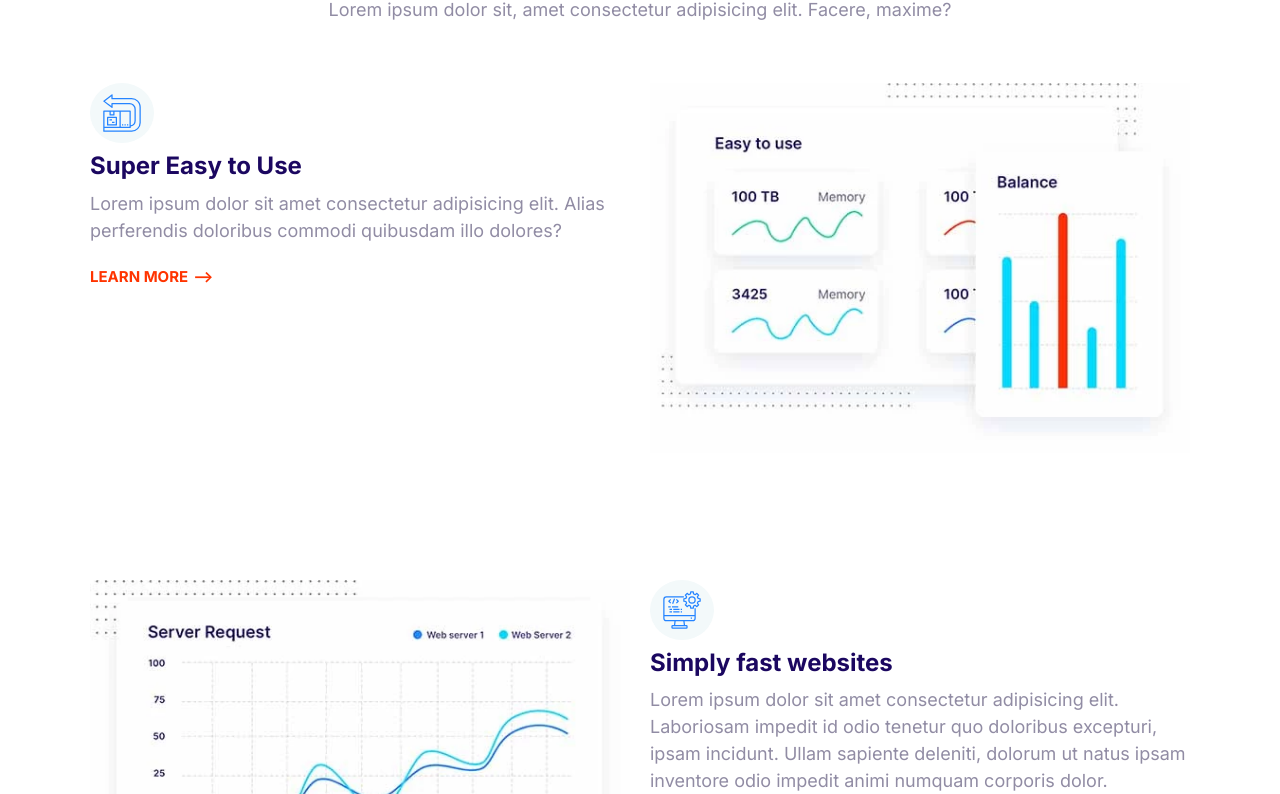
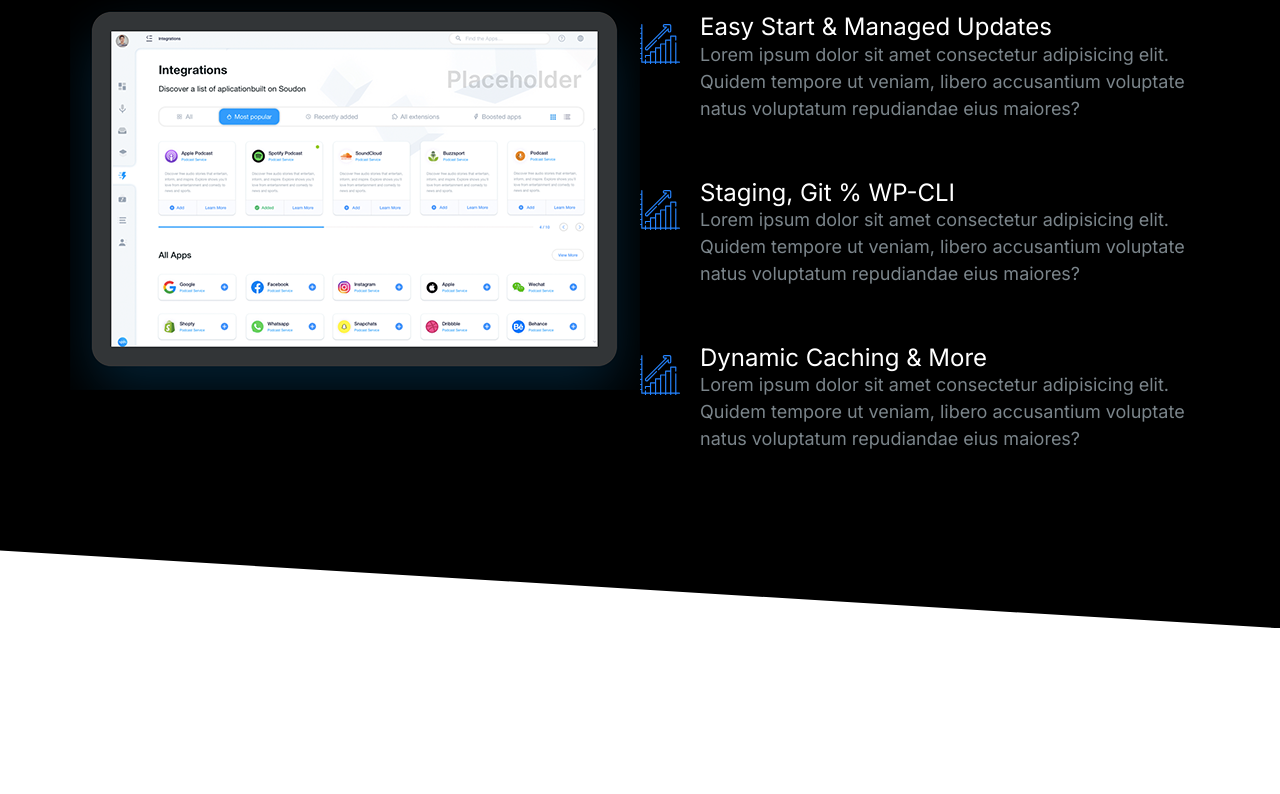
Before and after one commit to dan-jon32/moshify, a plain HTML site: page index.html in a window 1280 px wide. Shown: the part 151-945 px from the top of the page. After the commit the page ends 800 px from the top, so only its background shows below. Drawn offline with Linux system fonts and the light colour scheme.

Commit message:
Bulid showcase component.

```diff
--- a/css/styles.css
+++ b/css/styles.css
@@ -15,6 +15,10 @@
 }
 
 /* Typography */
+::selection {
+  background: var(--color-primary);
+  color: #fff;
+}
 html {
   font-size: 62.5%;
 }
@@ -43,6 +47,7 @@
 
 h3 {
   font-size: 3rem;
+  font-weight: 300;
 }
 
 p {
@@ -136,7 +141,6 @@
 .list {
   list-style: none;
   padding-left: 0;
-  color: var(--color-headings);
 }
 
 .list--inline .list__item {
@@ -147,6 +151,7 @@
 .list--tick {
   list-style-image: url(../images/tick.svg);
   padding-left: 3rem;
+  color: var(--color-headings);
 }
 
 .list--tick .list__item {
@@ -417,6 +422,7 @@
 /* Media */
 .media {
   display: flex;
+  margin-bottom: 4rem;
 }
 
 .media__title {
@@ -614,17 +620,19 @@
   color: #7b858b;
 }
 
-.block--dark .block__heading {
+.block--dark h1,
+.block--dark h2,
+.block--dark h3 {
   color: #fff;
 }
 
 .block--skewed-right {
-  clip-path: polygon(0% 0%, 100% 0%, 100% 100%, 0% 80%);
+  clip-path: polygon(0% 0%, 100% 0%, 100% 100%, 0% 90%);
   padding-bottom: calc(var(--padding-vertical) + 4rem);
 }
 
 .block--skewed-left {
-  clip-path: polygon(0% 0%, 100% 0%, 100% 80%, 0% 100%);
+  clip-path: polygon(0% 0%, 100% 0%, 100% 90%, 0% 100%);
   padding-bottom: calc(var(--padding-vertical) + 4rem);
 }
 
@@ -697,10 +705,6 @@
 }
 
 /* Hero */
-
-.hero {
-  clip-path: polygon(0% 0%, 100% 0%, 100% 90%, 0% 100%);
-}
 
 .hero__tagline {
   font-size: 2rem;
@@ -782,3 +786,24 @@
     order: 2;
   }
 }
+
+/* Showcase Block*/
+
+.block-showcase__image > img {
+  width: 100%;
+}
+
+@media screen and (min-width: 768px) {
+  .block-showcase .grid {
+    grid-template-columns: 50% 50%;
+  }
+
+  .block-showcase__image {
+    justify-self: end;
+  }
+}
+
+.block-showcase__image > img {
+  width: auto;
+  max-width: 700px;
+}
--- a/index.html
+++ b/index.html
@@ -15,112 +15,74 @@
     />
   </head>
   <body>
-    <section class="block container">
+    <section class="block block--dark block--skewed-right block-showcase">
       <header class="block__header">
-        <h2>Host on the Cloud to Keep Growing</h2>
-        <p>
-          Lorem ipsum dolor sit, amet consectetur adipisicing elit. Facere,
-          maxime?
-        </p>
+        <h2>User-Friendly Control Panel</h2>
       </header>
-      <article class="grid grid--1x2 feature">
-        <div class="feature__content">
-          <span class="icon-container">
-            <svg class="icon icon--primary">
-              <use xlink:href="./images/sprite.svg#easy"></use>
-            </svg>
-          </span>
-          <h3 class="feature__heading">Super Easy to Use</h3>
-          <p>
-            Lorem ipsum dolor sit amet consectetur adipisicing elit. Alias
-            perferendis doloribus commodi quibusdam illo dolores?
-          </p>
-          <a href="#" class="link-arrow">Learn more</a>
-        </div>
-        <picture>
+      <div class="container grid grid--1x2">
+        <picture class="block-showcase__image">
           <source
             type="image/webp"
-            srcset="images/easy.webp 1x, images/easy@2x.webp 2x" />
+            srcset="images/ipad.webp 1x, images/ipad@2x.webp 2x" />
           <source
-            type="image/jpg"
-            srcset="images/easy.jpg 1x, images/easy@2x.jpg 2x" />
-          <img class="feature__image" src="images/easy@2x.jpg" alt=""
+            type="image/png"
+            srcset="images/ipad.png 1x, images/ipad@2x.png 2x" />
+          <img src="images/ipad@2x.png" alt=""
         /></picture>
-      </article>
-      <article class="grid grid--1x2 feature">
-        <div class="feature__content">
-          <span class="icon-container">
+        <ul class="list">
+          <li>
+            <div class="media">
+              <div class="media__image">
                 <svg class="icon icon--primary">
-              <use xlink:href="./images/sprite.svg#computer"></use>
+                  <use xlink:href="./images/sprite.svg#growth"></use>
                 </svg>
-          </span>
-          <h3 class="feature__heading">Simply fast websites</h3>
+              </div>
+              <div class="media__body">
+                <h3 class="media__title">Easy Start & Managed Updates</h3>
                 <p>
-            Lorem ipsum dolor sit amet consectetur adipisicing elit. Laboriosam
-            impedit id odio tenetur quo doloribus excepturi, ipsam incidunt.
-            Ullam sapiente deleniti, dolorum ut natus ipsam inventore odio
-            impedit animi numquam corporis dolor.
+                  Lorem ipsum dolor sit amet consectetur adipisicing elit.
+                  Quidem tempore ut veniam, libero accusantium voluptate natus
+                  voluptatum repudiandae eius maiores?
                 </p>
-          <a href="#" class="link-arrow">Learn more</a>
               </div>
-        <picture>
-          <source
-            type="image/webp"
-            srcset="images/fast.webp 1x, images/fast@2x.webp 2x" />
-          <source
-            type="image/jpg"
-            srcset="images/fast.jpg 1x, images/fast@2x.jpg 2x" />
-          <img class="feature__image" src="images/fast@2x.jpg" alt=""
-        /></picture>
-      </article>
-      <article class="grid grid--1x2 feature">
-        <div class="feature__content">
-          <span class="icon-container">
+            </div>
+          </li>
+          <li>
+            <div class="media">
+              <div class="media__image">
                 <svg class="icon icon--primary">
-              <use xlink:href="./images/sprite.svg#wordpress"></use>
+                  <use xlink:href="./images/sprite.svg#growth"></use>
                 </svg>
-          </span>
-          <h3 class="feature__heading">WordPress made easy</h3>
+              </div>
+              <div class="media__body">
+                <h3 class="media__title">Staging, Git % WP-CLI</h3>
                 <p>
-            Lorem ipsum dolor sit amet consectetur adipisicing elit. Alias
-            perferendis doloribus commodi quibusdam illo dolores?
+                  Lorem ipsum dolor sit amet consectetur adipisicing elit.
+                  Quidem tempore ut veniam, libero accusantium voluptate natus
+                  voluptatum repudiandae eius maiores?
                 </p>
-          <a href="#" class="link-arrow">Learn more</a>
               </div>
-        <picture>
-          <source
-            type="image/webp"
-            srcset="images/wordpress.webp 1x, images/wordpress@2x.webp 2x" />
-          <source
-            type="image/jpg"
-            srcset="images/wordpress.jpg 1x, images/wordpress@2x.jpg 2x" />
-          <img class="feature__image" src="images/wordpress@2x.jpg" alt=""
-        /></picture>
-      </article>
-      <article class="grid grid--1x2 feature">
-        <div class="feature__content">
-          <span class="icon-container">
+            </div>
+          </li>
+          <li>
+            <div class="media">
+              <div class="media__image">
                 <svg class="icon icon--primary">
-              <use xlink:href="./images/sprite.svg#clock"></use>
+                  <use xlink:href="./images/sprite.svg#growth"></use>
                 </svg>
-          </span>
-          <h3 class="feature__heading">24/7 Expert Support</h3>
+              </div>
+              <div class="media__body">
+                <h3 class="media__title">Dynamic Caching & More</h3>
                 <p>
-            Lorem ipsum dolor sit amet consectetur adipisicing elit. Alias
-            perferendis doloribus commodi quibusdam illo dolores?
+                  Lorem ipsum dolor sit amet consectetur adipisicing elit.
+                  Quidem tempore ut veniam, libero accusantium voluptate natus
+                  voluptatum repudiandae eius maiores?
                 </p>
-          <a href="#" class="link-arrow">Learn more</a>
               </div>
-        <picture>
-          <source
-            type="image/webp"
-            srcset="images/support.webp 1x, images/support@2x.webp 2x" />
-          <source
-            type="image/jpg"
-            srcset="images/support.jpg 1x, images/support@2x.jpg 2x" />
-          <img class="feature__image" src="images/support@2x.jpg" alt=""
-        /></picture>
-      </article>
+            </div>
+          </li>
+        </ul>
+      </div>
     </section>
     <script src="js/main.js"></script>
   </body>
```
Also changed, not shown: components/block__showcase.html (added, +69 -0 lines), images/ipad.png (added), images/ipad.webp (added), images/ipad@2x.png (added), images/ipad@2x.webp (added). Lines whose indentation alone changed are shown as unchanged.
